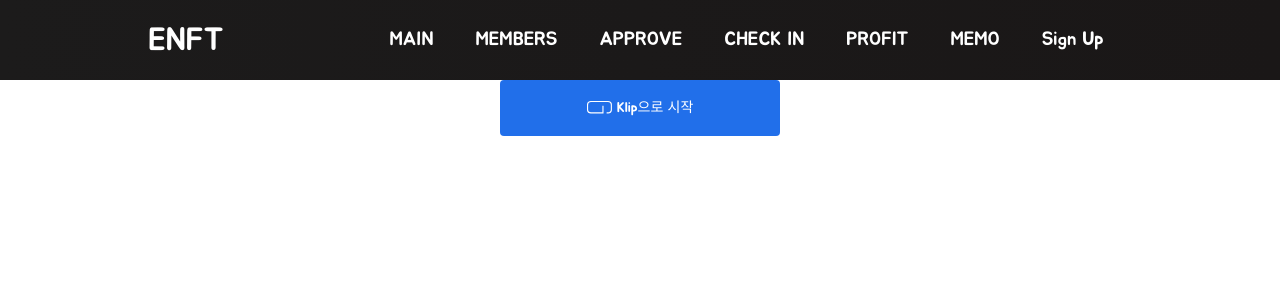
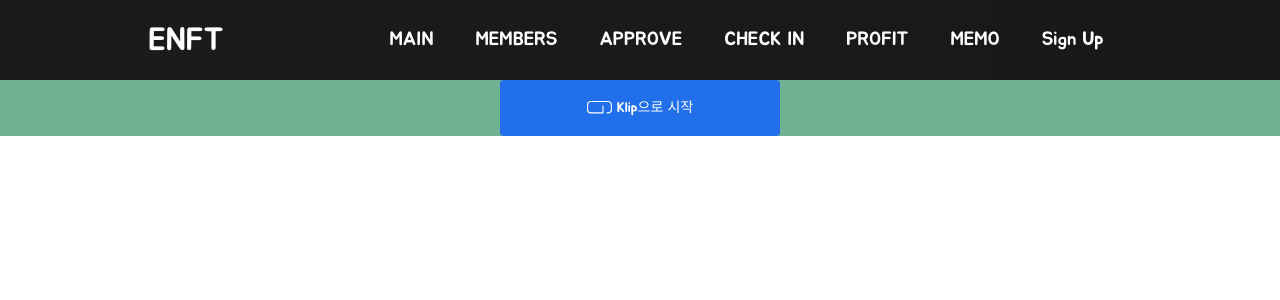
Before and after one commit to ENFT-Token/admin-client-web, a React (Create React App) app: page /register in a window 1280 px wide. Shown: the top 300 px of the page. Built offline with nearby package versions, Linux system fonts and the light colour scheme; a web font is replaced by a local one.

Commit message:
issue : background height

```diff
--- /dev/null
+++ b/src/App.css
@@ -0,0 +1,14 @@
+*{
+    margin:0;
+    padding:0;
+}
+.App{
+    width:100%;
+    height:100%;
+
+}
+.container{
+    width:100%;
+    height:100%;
+    background:#6EB08F;
+}
--- a/src/App.tsx
+++ b/src/App.tsx
@@ -18,6 +18,7 @@ import CheckInPage from "./page/CheckInPage";
 import ApprovePage from "./page/ApprovePage";
 import './index.css';
 import Navbar from "./widget/Navbar/Navbar";
+import './App.css'
 export default function App2() {
 
     const dispatch = useDispatch();
@@ -32,6 +33,7 @@ export default function App2() {
     }, []);
   return (
     <div className="App">
+      <div className="container">
          <BrowserRouter>
             <Navbar/>
             <Routes>
@@ -46,7 +48,7 @@ export default function App2() {
                 </Routes>
          </BrowserRouter>
 
-
+         </div>
 
     </div>
   )
--- a/src/components/KlipButton.tsx
+++ b/src/components/KlipButton.tsx
@@ -23,8 +23,10 @@ const StyleButton = styled.button`
   }
 `;
 
+
 function KlipButton({ type, width, onClick }: IKlipButtonProps) {
   return (
+
     <StyleButton style={{ width }} onClick={onClick}>
       <img
         src="/klip_logo.svg"
@@ -32,6 +34,7 @@ function KlipButton({ type, width, onClick }: IKlipButtonProps) {
       />
       {`Klip으로 ${type === "login" ? "로그인" : "시작"}`}
     </StyleButton>
+
   );
 }
 
--- a/src/page/MembersPage/index.tsx
+++ b/src/page/MembersPage/index.tsx
@@ -17,37 +17,7 @@ interface IListData { //렌더링계속되므로 함수밖에 작성
   content: string;
 }
 
-const Styles = styled.div`
-  padding: 1rem;
 
-  table {
-    width:100%;
-    text-align: center;
-    border-spacing: 0;
-    border: 2px solid black;
-   tr{
-    :last-child {
-        td {
-          /* border-bottom: 0; */
-        }
-      }
-   }
-  }
-  th, td{
-      margin:0;
-      /* padding-right: 1rem; */
-      padding:20px;
-      border-bottom: 2px solid black;
-      border-right: 2px solid black;
-
-      :last-child {
-        /* border-right: 0; */
-      }
-  }
-  .pagination {
-    padding: 0.5rem;
-  }
-`;
 
 export default function MembersPage() {
   const arvUser = useSelector((store: Rootstate) => store.members.approvedUser);
@@ -126,3 +96,35 @@ const ButtonWrapper = styled.div`
     margin-right:10px;
     }
 `
+
+const Styles = styled.div`
+  padding: 1rem;
+  width:100%;
+  table {
+    width:100%;
+    text-align: center;
+    border-spacing: 0;
+    border: 2px solid black;
+   tr{
+    :last-child {
+        td {
+          /* border-bottom: 0; */
+        }
+      }
+   }
+  }
+  th, td{
+      margin:0;
+      /* padding-right: 1rem; */
+      padding:20px;
+      border-bottom: 2px solid black;
+      border-right: 2px solid black;
+
+      :last-child {
+        /* border-right: 0; */
+      }
+  }
+  .pagination {
+    padding: 0.5rem;
+  }
+`;
--- a/src/widget/Footer/Footer.tsx
+++ b/src/widget/Footer/Footer.tsx
@@ -2,6 +2,8 @@ import React from 'react'
 import './Footer.css'
 export default function Footer() {
   return (
-    <div className='footer'>Footer</div>
+    <div className='footer'>
+      Footer
+      </div>
   )
 }
--- a/src/widget/KlipWidget/index.tsx
+++ b/src/widget/KlipWidget/index.tsx
@@ -1,6 +1,7 @@
 import axios from "axios";
 import QRCode from "qrcode.react";
 import React, { useEffect } from "react";
+import styled from "styled-components";
 import KlipButton from "../../components/KlipButton";
 import { SERVER_URL } from "../../confing";
 import useUserKilp from "../../klip/useUserKlip";
@@ -24,6 +25,8 @@ function KlipWidget({ type, onSuccess }: IKlipWidgetProps) {
   }, [walletAddress]);
 
   return (
+    <Form>
+      <Container>
       <div
         style={{
           display: "flex",
@@ -38,9 +41,24 @@ function KlipWidget({ type, onSuccess }: IKlipWidgetProps) {
             <p>QR 코드를 통해 카카오톡에 연동해주세요 !</p>
           </div>
         )}
+
         <KlipButton type={type} onClick={() => prepareQr()} />
+
       </div>
+      </Container>
+    </Form>
+
   );
 }
+const Container = styled.div`
+  width : 100%;
+  height : 100%;
+`
+const Form = styled.div`
+
+  width : 100%;
+  height : 100%;
+
+`
 
 export default KlipWidget;
--- a/src/widget/TableWidget/index.tsx
+++ b/src/widget/TableWidget/index.tsx
@@ -108,7 +108,7 @@ export default function Table({ columns, data }: any) {
                         setPageSize(Number(e.target.value))
                     }}
                 >
-                    {[10, 20, 30, 40,50].map(pageSize =>(
+                    {[5,10, 20, 30, 40,50].map(pageSize =>(
                         <option key={pageSize} value={pageSize}>
                             Show {pageSize}
                         </option>
```
Lines whose indentation alone changed are shown as unchanged.
